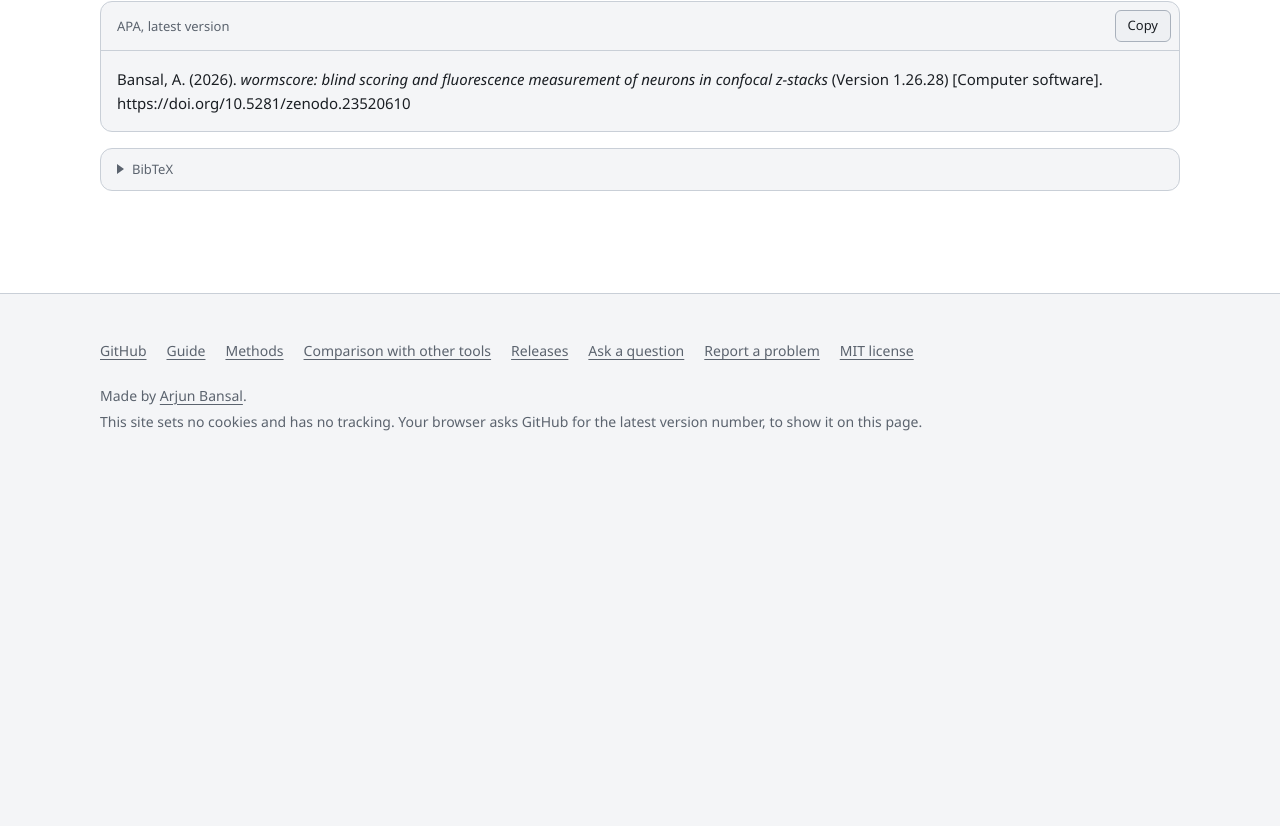
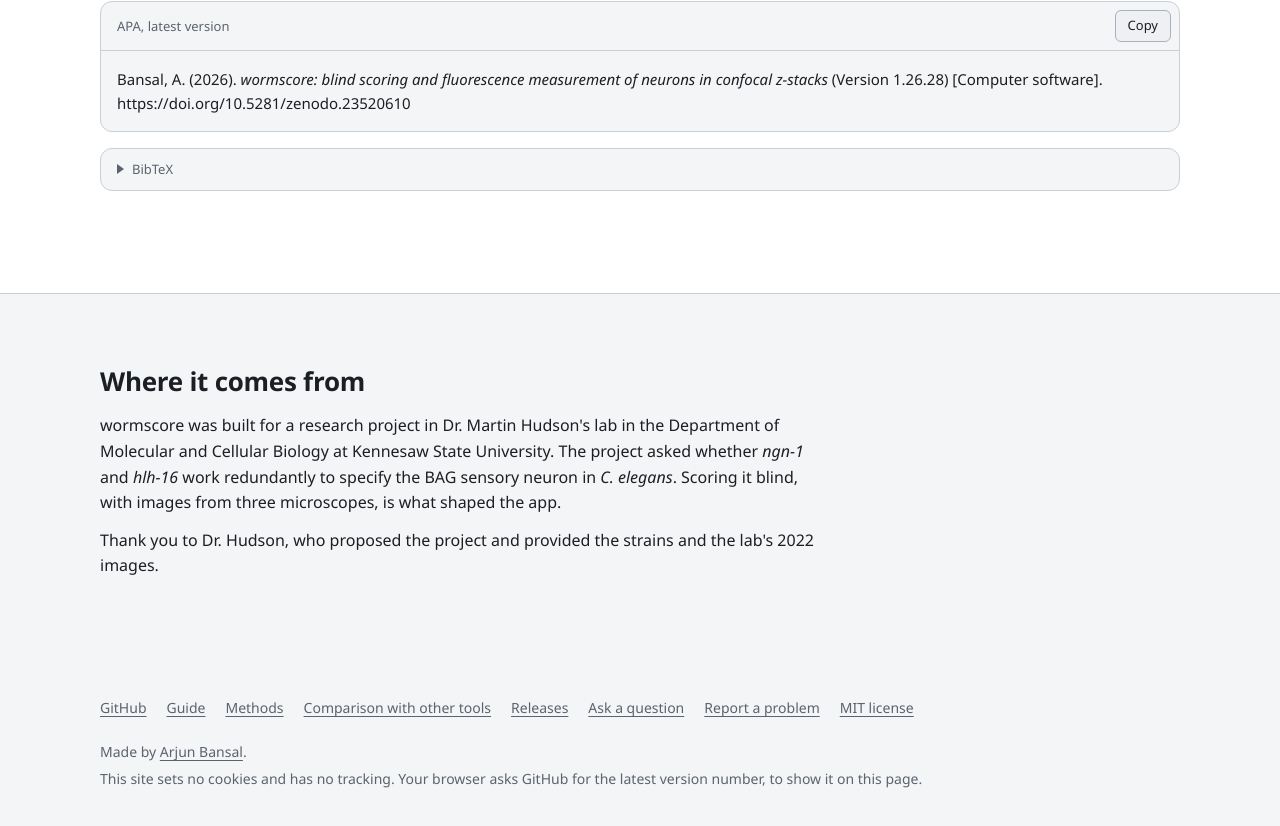
Before and after one commit to arjunkai/wormscore-site, a plain HTML site: page index.html in a window 1280 px wide. Shown: the part 5937-6763 px from the top of the page. Before the commit the page ends 6418 px from the top, so only its background shows below. Drawn offline with Linux system fonts and the light colour scheme; no server answers.

Commit message:
Where it comes from: built for a project in Dr. Martin Hudson's lab at Kennesaw State, with thanks
Co-Authored-By: Claude Opus 5.5 <noreply@anthropic.com>

```diff
--- a/index.html
+++ b/index.html
@@ -282,6 +282,17 @@ wormscore-launcher</code></pre>
     <p class="status" id="copy-status" role="status" aria-live="polite"></p>
     </div>
   </section>
+
+  <section class="sect" id="thanks" aria-labelledby="thanks-h">
+    <div class="wrap narrow">
+      <h2 id="thanks-h">Where it comes from</h2>
+      <p>wormscore was built for a research project in Dr. Martin Hudson's lab in the Department of Molecular and
+        Cellular Biology at Kennesaw State University. The project asked whether <i>ngn-1</i> and <i>hlh-16</i>
+        work redundantly to specify the BAG sensory neuron in <i>C. elegans</i>. Scoring it blind, with images from
+        three microscopes, is what shaped the app.</p>
+      <p>Thank you to Dr. Hudson, who proposed the project and provided the strains and the lab's 2022 images.</p>
+    </div>
+  </section>
 </main>
 
 <footer class="foot">
--- a/style.css
+++ b/style.css
@@ -219,8 +219,8 @@ details.cite[open] summary::before { transform: rotate(90deg); }
 #cite .cite { background: var(--bg); }
 
 /* ------------------------------------------------------------ privacy, footer */
-#privacy p + p { margin-top: 12px; }
-#privacy h2 + p { margin-top: 16px; }
+#privacy p + p, #thanks p + p { margin-top: 12px; }
+#privacy h2 + p, #thanks h2 + p { margin-top: 16px; }
 #privacy p, #privacy li { color: var(--muted); }
 #privacy .plain { max-width: 720px; }
 #privacy p:first-of-type { color: var(--text); font-size: 18px; }
```
